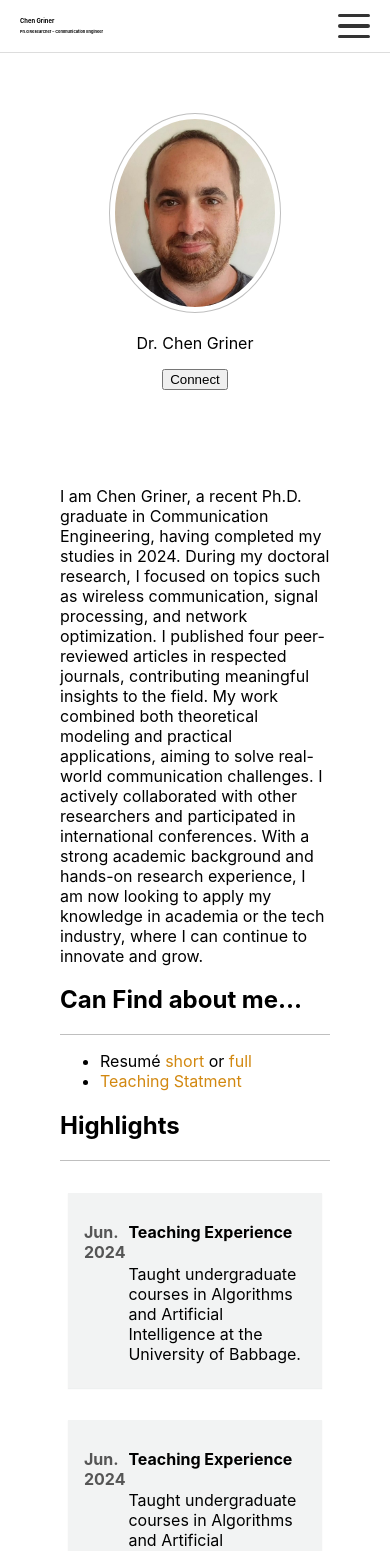
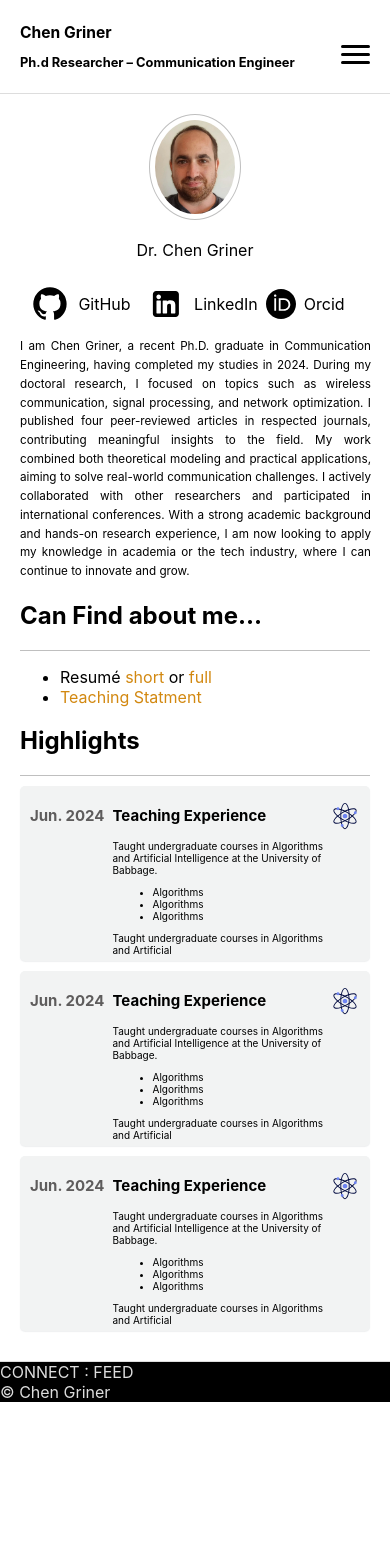
Before and after one commit to KhenGR/chengriner-site, a React (Create React App) app: page / in a window 390 px wide. Shown: the top 1551 px of the page. After the commit the page ends 1402 px from the top, so only its background shows below. Built offline with nearby package versions, Linux system fonts and the light colour scheme.

Commit message:
fixing all dropmenu

```diff
--- a/src/Components/ConnectionDetails.js
+++ b/src/Components/ConnectionDetails.js
@@ -4,11 +4,7 @@ import '../Style/App.css';
 import '../Style/MainGrid.css';
 
 export default function ConnectionDetails() {
-  const [isOpen, setIsOpen] = useState(false);
 
-  const toggleMenu = () => {
-    setIsOpen(prev => !prev);
-  };
 return (
 <div className="content-grid">
   <div className="left-section">
@@ -31,19 +27,7 @@ return (
           <a href="https://www.youtube.com/watch?v=DEMjY4d8jCs">Orcid</a>
         </div>
       </div>
-      <button className='sociallinks' onClick={toggleMenu}>Connect</button>
-      {
-        isOpen ?
-        <>
-        <a href='https://www.youtube.com/watch?v=DEMjY4d8jCs'>LinkedIn</a>
-        <a href='https://www.youtube.com/watch?v=DEMjY4d8jCs'>GitHub</a>
-        <a href='https://www.youtube.com/watch?v=DEMjY4d8jCs'>Google Scholer</a>
-        </>
-        :
-        <>
-        </>
-      }
-      </div>
+    </div>
       </div>
     </div>
   )
--- a/src/Components/Footer.js
+++ b/src/Components/Footer.js
@@ -4,6 +4,13 @@ import '../Style/Footer.css'
 
 export default function Footer() {
   return (
-    <div className='footer'>Footer</div>
+    <div className='footer'>
+      <div>
+        <span>CONNECT : FEED</span>
+      </div>
+      <div>
+        <span>© Chen Griner</span>
+      </div>
+    </div>
   )
 }
--- a/src/Components/TopBar.js
+++ b/src/Components/TopBar.js
@@ -1,59 +1,72 @@
-import React from 'react'
 import { useState } from 'react';
-import { Link } from 'react-router-dom';
 import '../Style/TopBar.css';
 import '../Style/App.css';
-import '../Pages/About.js'
 
 export default function TopBar() {
+  const [isOpen, setIsOpen] = useState(false);
+  const [selected, setSelected] = useState('');
 
-  const [isOpen, setIsOpen] = useState(false);
+  const toggleMenu = () => setIsOpen(!isOpen);
 
-  const toggleMenu = () => {
-    setIsOpen(prev => !prev);
-  };
+  const navLinks = [
+    { label: 'About', href: '/About' },
+    { label: 'Publications', href: '/Publications' },
+    { label: 'Teaching', href: '/Teaching' },
+    { label: 'Science Comm', href: '/ScienceComm' },
+    { label: 'Pledge to Open Science', href: '/PledgetoOpenScience' },
+    { label: 'Blog', href: '/Blog' },
+  ];
 
   return (
     <header className="top-bar">
-        <div className="logo-container">
-          <Link to="/">
+      <div className="logo-container">
+        <a href="/">
           <h2>Chen Griner</h2>
-          <h4>Ph.d Researcher – Communication Engineer</h4>
-          </Link>
+          <h3>Ph.d Researcher – Communication Engineer</h3>
+        </a>
       </div>
+
+      {/* Desktop nav */}
       <nav className="nav-links">
         <ul>
-           <li><a href="/About">About</a></li>
-           <li><a href="/Publications">Publications</a></li>
-           <li><a href="/Teaching">Teaching</a></li>
-           <li><a href="/ScienceComm">Science Comm</a></li>
-           <li><a href="/PledgetoOpenScience">Pledge to Open Science</a></li>
-           <li><a href="/Blog">Blog</a></li>
+          {navLinks.map((link, i) => (
+            <li key={i}>
+              <a href={link.href}>{link.label}</a>
+            </li>
+          ))}
         </ul>
       </nav>
-      <div className='hamburger' onClick={toggleMenu}>
-        <div className='menu-line1'></div>
-          <div className='menu-line2'></div>
-          <div className='menu-line3'></div>
-        {
-          isOpen ?
-          <>
-        <div className="dropdown-menu">
-        <div class="close-icon"></div>
-        <Link className='option' to="/About">About</Link>
-        <Link to="/Publications">Publications</Link>
-        <Link to="/Teaching">Teaching</Link>
-        <Link to="/ScienceComm">Science Comm</Link>
-        <Link to="/PledgetoOpenScience">Pledge to Open Science</Link>
-        <Link to="/Blog">Blog</Link>
+
+      {/* Mobile-only menu */}
+      <div className="mobile-menu">
+        <div
+          className={`hamburger ${isOpen ? 'active' : ''}`}
+          onClick={toggleMenu}
+        >
+          <span></span>
+          <span></span>
+          <span></span>
         </div>
-          </>
-          :
-          <>
-
-          </>
-        }
+ {isOpen && <div className="overlay" onClick={() => setIsOpen(false)}></div>}
+        {isOpen && (
+          <div className="dropdown-menu">
+            <ul>
+              {navLinks.map((link, i) => (
+                <li
+                  key={i}
+                  className={`dropdown-item ${selected === link.label ? 'selected' : ''}`}
+                  onClick={() => {
+                    setSelected(link.label);
+                    setIsOpen(false);
+                  }}
+                >
+                  <a href={link.href}>{link.label}</a>
+                </li>
+              ))}
+            </ul>
+          </div>
+        )}
       </div>
     </header>
-  )
+  );
 }
--- a/src/Pages/AcademicInfo.js
+++ b/src/Pages/AcademicInfo.js
@@ -1,7 +1,5 @@
-import React from 'react'
 import '../Style/App.css';
 import '../Style/MainGrid.css';
-import { Link } from 'react-router-dom';
 
 export default function AcademicInfo() {
   return (
@@ -32,7 +30,6 @@ export default function AcademicInfo() {
            <span> or </span>
            <a href='/'>full</a>
           </div>
-
         </li>
         <li>
           <div className='teaching-statment'>
@@ -48,24 +45,58 @@ export default function AcademicInfo() {
 
   <div className='highlight'>
     <div className='highlight-date'>
-      Jun. 2024
+      <p>Jun. 2024</p>
     </div>
     <div className='highlight-content'>
-      <h4>Teaching Experience</h4>
-      <p>Taught undergraduate courses in Algorithms and Artificial Intelligence at the University of Babbage.</p>
+      <p>Teaching Experience</p>
+      <span>Taught undergraduate courses in Algorithms and Artificial Intelligence at the University of Babbage.</span>
+      <ul>
+        <li>Algorithms </li>
+        <li>Algorithms</li>
+        <li>Algorithms</li>
+      </ul>
+      <span>Taught undergraduate courses in Algorithms and Artificial</span>
+    </div>
+    <div className='highlight-logo'>
+      <svg viewBox="0 0 1024 1024" className="icon" version="1.1" xmlns="http://www.w3.org/2000/svg" fill="#000000" width="40" height="40"><g id="SVGRepo_bgCarrier" strokeWidth="0"></g><g id="SVGRepo_tracerCarrier" strokeLinecap="round" strokeLinejoin="round"></g><g id="SVGRepo_iconCarrier"><path d="M512 960c-92.8 0-160-200-160-448S419.2 64 512 64s160 200 160 448-67.2 448-160 448z m0-32c65.6 0 128-185.6 128-416S577.6 96 512 96s-128 185.6-128 416 62.4 416 128 416z" fill="#050D42"></path><path d="M124.8 736c-48-80 92.8-238.4 307.2-363.2S852.8 208 899.2 288 806.4 526.4 592 651.2 171.2 816 124.8 736z m27.2-16c33.6 57.6 225.6 17.6 424-97.6S905.6 361.6 872 304 646.4 286.4 448 401.6 118.4 662.4 152 720z" fill="#050D42"></path><path d="M899.2 736c-46.4 80-254.4 38.4-467.2-84.8S76.8 368 124.8 288s254.4-38.4 467.2 84.8S947.2 656 899.2 736z m-27.2-16c33.6-57.6-97.6-203.2-296-318.4S184 246.4 152 304 249.6 507.2 448 622.4s392 155.2 424 97.6z" fill="#050D42"></path><path d="M512 592c-44.8 0-80-35.2-80-80s35.2-80 80-80 80 35.2 80 80-35.2 80-80 80zM272 312c-27.2 0-48-20.8-48-48s20.8-48 48-48 48 20.8 48 48-20.8 48-48 48zM416 880c-27.2 0-48-20.8-48-48s20.8-48 48-48 48 20.8 48 48-20.8 48-48 48z m448-432c-27.2 0-48-20.8-48-48s20.8-48 48-48 48 20.8 48 48-20.8 48-48 48z" fill="#6e84f2"></path></g></svg>
     </div>
   </div>
-
-  <div className='highlight'>
+    <div className='highlight'>
     <div className='highlight-date'>
-      Jun. 2024
+      <p>Jun. 2024</p>
     </div>
     <div className='highlight-content'>
-      <h4>Teaching Experience</h4>
-      <p>Taught undergraduate courses in Algorithms and Artificial Intelligence at the University of Babbage.</p>
+      <p>Teaching Experience</p>
+      <span>Taught undergraduate courses in Algorithms and Artificial Intelligence at the University of Babbage.</span>
+      <ul>
+        <li>Algorithms </li>
+        <li>Algorithms</li>
+        <li>Algorithms</li>
+      </ul>
+      <span>Taught undergraduate courses in Algorithms and Artificial</span>
+    </div>
+    <div className='highlight-logo'>
+      <svg viewBox="0 0 1024 1024" className="icon" version="1.1" xmlns="http://www.w3.org/2000/svg" fill="#000000" width="40" height="40"><g id="SVGRepo_bgCarrier" strokeWidth="0"></g><g id="SVGRepo_tracerCarrier" strokeLinecap="round" strokeLinejoin="round"></g><g id="SVGRepo_iconCarrier"><path d="M512 960c-92.8 0-160-200-160-448S419.2 64 512 64s160 200 160 448-67.2 448-160 448z m0-32c65.6 0 128-185.6 128-416S577.6 96 512 96s-128 185.6-128 416 62.4 416 128 416z" fill="#050D42"></path><path d="M124.8 736c-48-80 92.8-238.4 307.2-363.2S852.8 208 899.2 288 806.4 526.4 592 651.2 171.2 816 124.8 736z m27.2-16c33.6 57.6 225.6 17.6 424-97.6S905.6 361.6 872 304 646.4 286.4 448 401.6 118.4 662.4 152 720z" fill="#050D42"></path><path d="M899.2 736c-46.4 80-254.4 38.4-467.2-84.8S76.8 368 124.8 288s254.4-38.4 467.2 84.8S947.2 656 899.2 736z m-27.2-16c33.6-57.6-97.6-203.2-296-318.4S184 246.4 152 304 249.6 507.2 448 622.4s392 155.2 424 97.6z" fill="#050D42"></path><path d="M512 592c-44.8 0-80-35.2-80-80s35.2-80 80-80 80 35.2 80 80-35.2 80-80 80zM272 312c-27.2 0-48-20.8-48-48s20.8-48 48-48 48 20.8 48 48-20.8 48-48 48zM416 880c-27.2 0-48-20.8-48-48s20.8-48 48-48 48 20.8 48 48-20.8 48-48 48z m448-432c-27.2 0-48-20.8-48-48s20.8-48 48-48 48 20.8 48 48-20.8 48-48 48z" fill="#6e84f2"></path></g></svg>
     </div>
   </div>
-
+    <div className='highlight'>
+    <div className='highlight-date'>
+      <p>Jun. 2024</p>
+    </div>
+    <div className='highlight-content'>
+      <p>Teaching Experience</p>
+      <span>Taught undergraduate courses in Algorithms and Artificial Intelligence at the University of Babbage.</span>
+      <ul>
+        <li>Algorithms </li>
+        <li>Algorithms</li>
+        <li>Algorithms</li>
+      </ul>
+      <span>Taught undergraduate courses in Algorithms and Artificial</span>
+    </div>
+    <div className='highlight-logo'>
+      <svg viewBox="0 0 1024 1024" className="icon" version="1.1" xmlns="http://www.w3.org/2000/svg" fill="#000000" width="40" height="40"><g id="SVGRepo_bgCarrier" strokeWidth="0"></g><g id="SVGRepo_tracerCarrier" strokeLinecap="round" strokeLinejoin="round"></g><g id="SVGRepo_iconCarrier"><path d="M512 960c-92.8 0-160-200-160-448S419.2 64 512 64s160 200 160 448-67.2 448-160 448z m0-32c65.6 0 128-185.6 128-416S577.6 96 512 96s-128 185.6-128 416 62.4 416 128 416z" fill="#050D42"></path><path d="M124.8 736c-48-80 92.8-238.4 307.2-363.2S852.8 208 899.2 288 806.4 526.4 592 651.2 171.2 816 124.8 736z m27.2-16c33.6 57.6 225.6 17.6 424-97.6S905.6 361.6 872 304 646.4 286.4 448 401.6 118.4 662.4 152 720z" fill="#050D42"></path><path d="M899.2 736c-46.4 80-254.4 38.4-467.2-84.8S76.8 368 124.8 288s254.4-38.4 467.2 84.8S947.2 656 899.2 736z m-27.2-16c33.6-57.6-97.6-203.2-296-318.4S184 246.4 152 304 249.6 507.2 448 622.4s392 155.2 424 97.6z" fill="#050D42"></path><path d="M512 592c-44.8 0-80-35.2-80-80s35.2-80 80-80 80 35.2 80 80-35.2 80-80 80zM272 312c-27.2 0-48-20.8-48-48s20.8-48 48-48 48 20.8 48 48-20.8 48-48 48zM416 880c-27.2 0-48-20.8-48-48s20.8-48 48-48 48 20.8 48 48-20.8 48-48 48z m448-432c-27.2 0-48-20.8-48-48s20.8-48 48-48 48 20.8 48 48-20.8 48-48 48z" fill="#6e84f2"></path></g></svg>
+    </div>
+  </div>
     </div>
   </div>
 </div>
--- a/src/Style/Footer.css
+++ b/src/Style/Footer.css
@@ -1,7 +1,8 @@
     /*Footer.css */
   .footer {
-    background-color: #ededed;
-    text-align: center;
+    background-color: #000000;
+    color: #ddd;
+    text-align: left;
     border-top: 1px solid #ddd;
   }
 
--- a/src/Style/MainGrid.css
+++ b/src/Style/MainGrid.css
@@ -8,9 +8,16 @@
 .diveder{
   border-bottom: 1px solid #bfbfbf;
 }
+
 .right-section,
 .left-section {
   padding: 20px;
+}
+.left-section{
+  position: sticky;
+  top: 20px;         /* distance from top when stuck */
+  align-self: start;
+  height: fit-content;
 }
 .connection-details{
   display: flex;
@@ -37,9 +44,9 @@
   gap: 0.5em;
 }
 .link {
-  display: flex;           /* puts children (SVG + link) in a row */
-  align-items: center;        /* aligns them vertically */
-  gap: 0.5em;                /* space between icon and text */
+  display: flex;
+  align-items: center;
+  gap: 0.5em;
 }
 .link a {
   color: black;
@@ -51,6 +58,15 @@
 .link-1{margin-right: 7.5px;}
 .link-3{margin-right: 23px;}
 
+.my-summary p{
+  font-size: 1.2vw;
+   width: 55em; /* or any fixed width */
+  text-align: justify;
+  line-height: 1.6;
+}
+.bulletpoints{
+  font-size: 1.1vw;
+}
 .resume-link a{
   opacity: 1;
   color: rgb(210, 136, 16);
@@ -71,6 +87,7 @@
   gap: 1em;
   justify-content: space-between;
 }
+
 .highlight{
   display: flex;
   padding: 0.5em 1em;
@@ -79,32 +96,76 @@
   margin: 2em 0.5em;
 }
 .highlight-date {
-  flex: 0 20%;        /* fixed 25% width */
+  flex: 0 20%;
   font-weight: bold;
-  color: #555;
-  padding-top: 1.3em;
+  color: #5e5c5c;
 }
+.highlight-content p{
+  font-weight: bold;
+}
+.highlight-content {
+  flex: 1;
+}
+.highlight-logo{
+  padding-top: 1em;
+}
+.highlight-logo svg {
+  width: 4em;
+  height: 4em;
+  }
 
-.highlight-content {
-  flex: 1;              /* take up remaining 75% */
-}
  /* Responsive behavior for mobile */
-@media (max-width: 768px) {
+@media (min-width: 360px) and (max-width: 768px) {
   .main-grid {
     display: block;
   }
-
+  .logo-container h2{
+    font-size: 4em;
+  }
+   .logo-container h3{
+    font-size: 3em;
+  }
+  .right-section, .left-section {
+    padding: 0;
+}
   .left-section {
-    display: block; /* or adjust if you want to show it in a different layout */
-
+    position: static;
+    display: block;
   }
   .links-with-logos{
-    display: none;
+    display: flex;
+    flex-direction: row;
+    margin-left: 1em;
   }
   .connection-details{
     display: flex;
   }
    .profile-circle img{
-    max-width: 10rem;
+    max-width: 5em;
+  }
+  .my-summary p{
+    font-size: 3vw;
+    width: 90vw;
+    margin: 0.5em 0;
+  }
+  .bulletpoints{
+  font-size: 1em;
+  }
+  .highlight{
+    font-size: 10px;
+    margin: 1em 0 !important;
+    border-radius: 5px;
+  }
+  .highlight-date{
+    flex: 0 1 25%;
+  }
+  .highlight-date,
+  .highlight-content p {
+    font-weight: 700;
+    font-size: 1.5em;
+}
+  .highlight-logo svg {
+  width: 3em;
+  height: 3em;
   }
 }
--- a/src/Style/TopBar.css
+++ b/src/Style/TopBar.css
@@ -1,17 +1,22 @@
 /* TopBar.css */
+
 .top-bar {
+  position: relative;
   display: flex;
   justify-content: space-between;
   align-items: center;
   padding: 10px 20px;
   border-bottom: 1px solid #ddd;
+  z-index: 100;
 }
 
-.logo-container a{
+.logo-container a {
   text-decoration: none;
   color: black;
   font-size: 1vw;
 }
+
+/* Desktop nav */
 .nav-links ul {
   margin: 0.5em auto 0;
   padding: 0;
@@ -20,11 +25,13 @@
   width: 100%;
   text-align: center;
 }
+
 .nav-links li {
   display: table-cell;
   position: relative;
   padding: 15px 0;
 }
+
 .nav-links a {
   color: #030303;
   text-decoration: none;
@@ -35,97 +42,156 @@
   position: relative;
   font-size: 0.9vw;
 }
+
 .nav-links a:after {
-  background: none repeat scroll 0 0 transparent;
+  content: "";
+  position: absolute;
+  left: 50%;
   bottom: 0;
-  content: "";
-  display: block;
+  width: 0;
   height: 2px;
-  left: 50%;
-  position: absolute;
   background: rgb(210, 136, 16);
   transition: width 0.3s ease 0s, left 0.3s ease 0s;
-  width: 0;
 }
+
 .nav-links a:hover:after {
   width: 100%;
   left: 0;
 }
-.hamburger{
+.dropdown-menu::before {
+    content: '';
+    position: absolute;
+    top: -10px;
+    right: 1.5rem;
+    width: 0;
+    height: 0;
+    left: 90%;
+    transform: translateX(-50%);
+    border-left: 10px solid transparent;
+    border-right: 10px solid transparent;
+    border-bottom: 10px solid white;
+    z-index: 1001;
+
+}
+
+.dropdown-menu::after {
+  position: absolute;
+  top: -12px;
+  right: 1.5rem;
+  width: 0;
+  height: 0;
+  border-left: 11px solid transparent;
+  border-right: 11px solid transparent;
+  border-bottom: 11px solid rgba(0, 0, 0, 0.1); /* soft shadow */
+  z-index: 1000;
+}
+
+
+/* Dropdown menu (mobile only) */
+.dropdown-menu {
+  position: absolute;
+  top: 185%;
+  right: -10px;
+  background-color: white;
+  border-radius: 12px;
+  width: 240px;
+  box-shadow: 0 6px 16px rgba(0, 0, 0, 0.15);
+  z-index: 1000;
+  padding: 0;
+}
+
+
+.dropdown-menu ul {
+  margin: 0;
+  padding: 0;
+  list-style: none;
+}
+
+.dropdown-item {
+  padding: 12px 16px;
+  cursor: pointer;
+  display: flex;
+  align-items: center;
+  gap: 8px;
+}
+
+.dropdown-item:hover {
+  background-color: #f0f0f0;
+}
+
+.dropdown-item a {
+  text-decoration: none;
+  color: #333;
+  flex-grow: 1;
+}
+
+.selected {
+  font-weight: bold;
+}
+
+.checkmark {
+  color: rgb(17, 17, 17);
+}
+
+/* Hide mobile menu on desktop */
+.mobile-menu {
+  display: none;
+}
+.overlay {
+  position: fixed;
+  top: 0;
+  left: 0;
+  width: 100vw;
+  height: 100vh;
+  background-color: rgba(0, 0, 0, 0.4); /* semi-transparent black */
+  z-index: 999;
+}
+
+
+/* Mobile View */
+@media screen and (max-width: 767px) {
+  .nav-links {
     display: none;
   }
 
+  .mobile-menu {
+    display: block;
+    position: relative;
+  }
 
+  .logo-container h3 {
+    font-size: 3.3em;
+  }
+}
 
-@media screen and (max-width:767px)
-{
-.nav-links{
-  display: none;
-}
-.hamburger{
-    width: 2rem;
-    height: 2rem;
-    display: flex;
-    justify-content: space-around;
-    flex-flow: column;
-    z-index: 10;
-  }
-.menu-line1,
-.menu-line2,
-.menu-line3 {
-  width: 100%;
-  height: 0.2rem;
-  background-color: #333;
-  border-radius: 10px;
-}
-/* Dropdown menu styling */
-.dropdown-menu {
-  position: fixed;
-  top: 0; /* just under topbar */
-  right: 0;
-  width: 25vh;
-  height: 100vh;
-  background-color: rgba(133, 127, 127, 0.8);
+/* Hamburger icon (mobile menu button) */
+.hamburger {
+  width: 1.8em;
+  height: 19px;
   display: flex;
   flex-direction: column;
-  padding: 2rem 1rem;
-  gap: 1rem;
-  transition: transform 2s ease;
-  transform: translateX(0); /* visible */
-  z-index: 90;
+  justify-content: space-between;
+  cursor: pointer;
+  margin-top: 1em;
 }
 
-.dropdown-menu a {
-  color: rgb(8, 8, 8);
-  text-decoration: none;
-  font-size: 1.2rem;
-  top:1em;
-}
-.close-icon {
-  position: relative;
-  width: 1.5rem;
-  height:1.5rem;
-  cursor: pointer;
+.hamburger span {
+  height: 3px;
+  width: 100%;
+  background-color: black;
+  border-radius: 2px;
+  transition: 0.4s;
 }
 
-.close-icon::before,
-.close-icon::after {
-  content: '';
-  position: absolute;
-  top: 50%;
-  left: 0;
-  width: 100%;
-  height: 3px;
-  background-color: black;
-  transform-origin: center;
+/* Hamburger transforms into "X" */
+.hamburger.active span:nth-child(1) {
+  transform: rotate(45deg) translate(5px, 5px);
 }
 
-.close-icon::before {
-  transform: rotate(45deg);
+.hamburger.active span:nth-child(2) {
+  opacity: 0;
 }
 
-.close-icon::after {
-  transform: rotate(-45deg);
+.hamburger.active span:nth-child(3) {
+  transform: rotate(-45deg) translate(6px, -6px);
 }
-
-}
```
Lines whose indentation alone changed are shown as unchanged.
